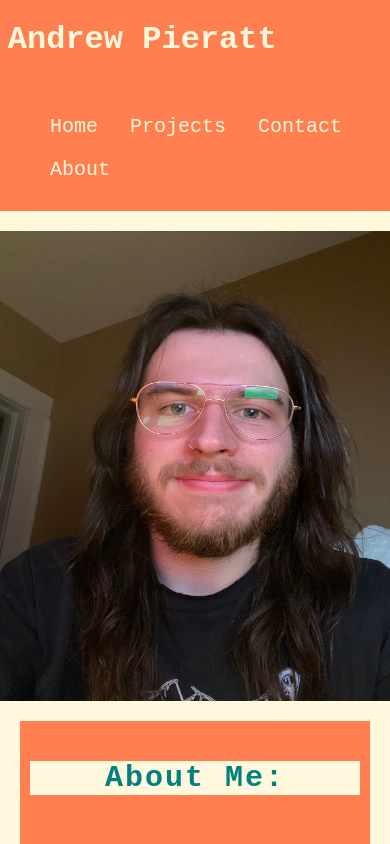
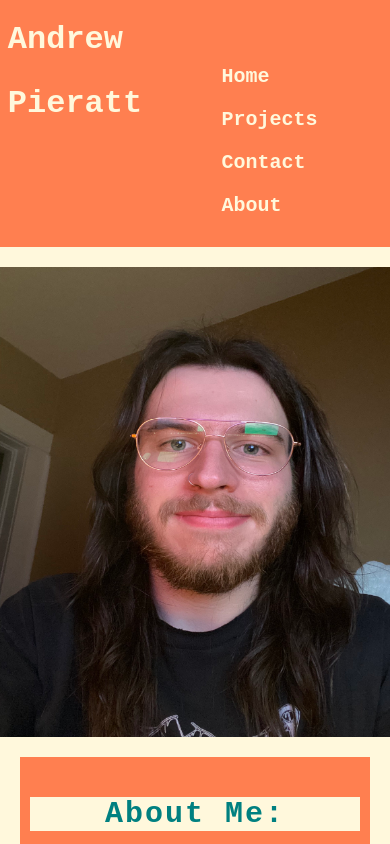
Before and after one commit to andypieratt/andrew-pieratt-portfolio, a plain HTML site: page index.html in a window 390 px wide. Shown: the top 844 px of the page. Drawn offline with Linux system fonts and the light colour scheme.

Commit message:
worked on some more of the navbar and centering, also added a media query for 768px

```diff
--- a/assets/css/style.css
+++ b/assets/css/style.css
@@ -177,30 +177,20 @@ button:hover {
 }
 
 
-/* Media Query's */
+/* Media Queries */
 
-
-@media screen and (max-width: 992px) {
-    .header {
-        display: flex;
-        flex-wrap: wrap;
+@media screen and (max-width: 768px) {
+    .header nav{
+        width: 70%;
+        margin-top: 35px;
+        margin-right: 60px;
+        padding: 0;
     }
-    .header h1 {
-        flex-direction: column;
-        text-align: center;
+    .header nav ul {
+        font-size: 20px;
+        font-weight: bolder;
+    }
+    .project-img-main img {
+        max-width: 90vw;
     }
 }
-
-@media screen and (max-width: 768px) {
-    .header {
-        display: flex;
-        flex-wrap: wrap;
-    }
-}
-
-@media screen and (max-width: 576px) {
-    .header{
-        display: flex;
-        flex-wrap: wrap;
-    }
-}
```
Also changed, not shown: index.html (+0 -7 lines), assets/images/place-holder1.jpg (added), assets/images/place-holder2.jpg (added), assets/images/place-holder3.jpg (added), 3 other files.
